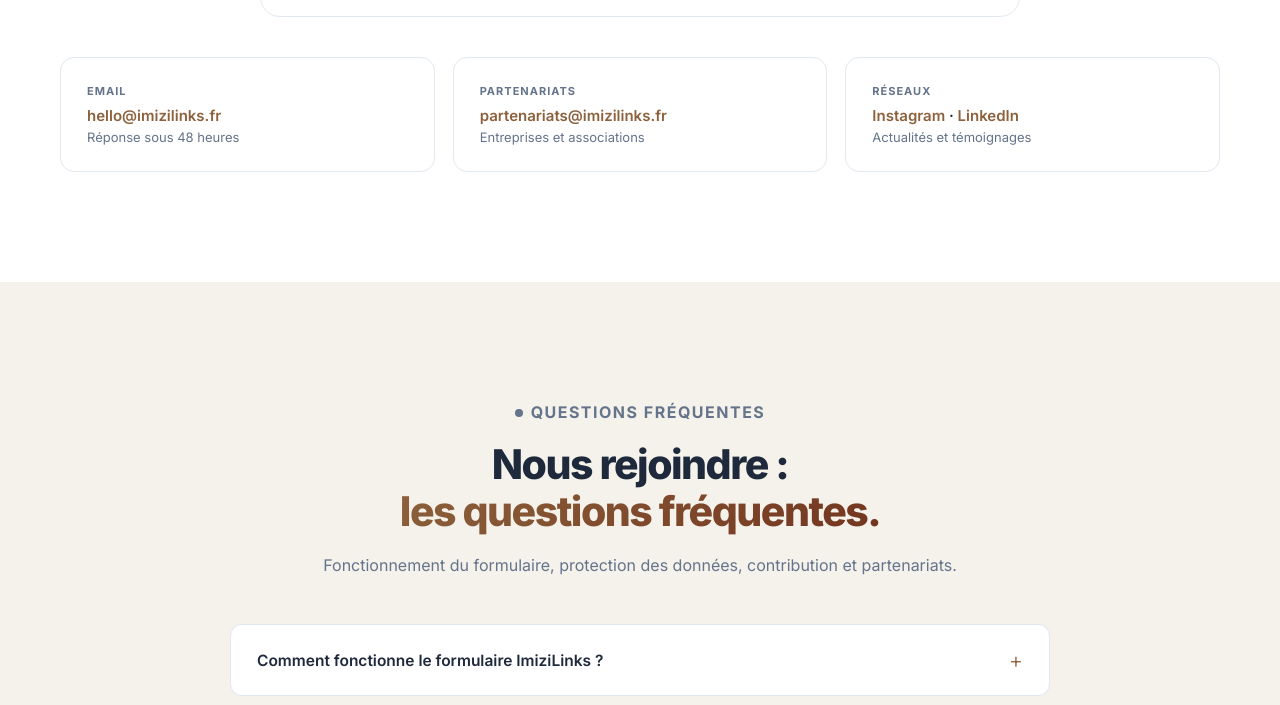
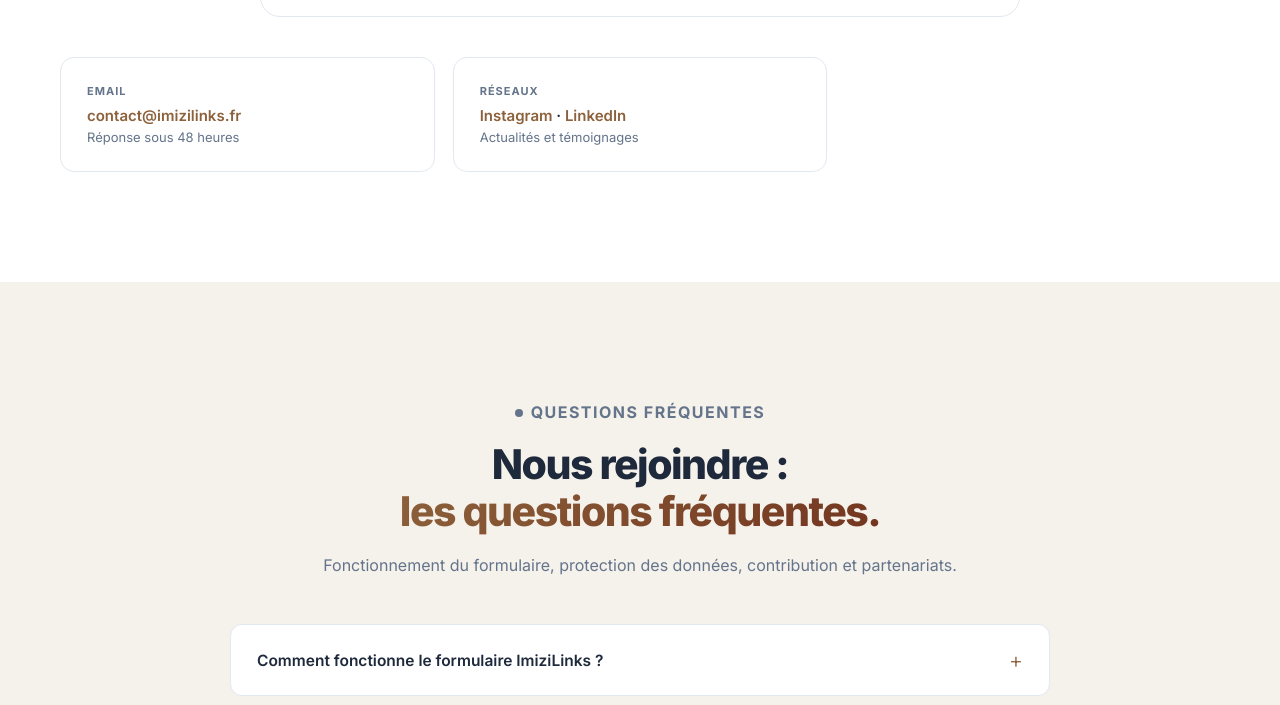
Before and after one commit to Jaja-code-create/Imizilinks, an Eleventy site: page imizilinks-cms/src/nous-rejoindre.njk in a window 1280 px wide. Shown: the part 1685-2390 px from the top of the page. Built offline with nearby package versions, Linux system fonts and the light colour scheme; Eleventy itself is replaced by a stand-in of ours; files that its build step writes are made by us from their sources.

Commit message:
fix: fixaction d'un bug

```diff
--- a/imizilinks-cms/src/_data/faq.json
+++ b/imizilinks-cms/src/_data/faq.json
@@ -78,7 +78,7 @@
     },
     {
       "question": "Je suis une entreprise, comment publier une offre sur ImiziLinks ?",
-      "reponse": "Contacte-nous à l'adresse partenariats@imizilinks.fr. Nous étudions chaque demande, présentons notre vivier de candidats et définissons ensemble les modalités de transmission des candidatures."
+      "reponse": "Contacte-nous à l'adresse contact@imizilinks.fr. Nous étudions chaque demande, présentons notre vivier de candidats et définissons ensemble les modalités de transmission des candidatures."
     }
   ],
   "evenements": [
@@ -148,7 +148,7 @@
     },
     {
       "question": "Je représente une association ou une entreprise, comment travailler avec ImiziLinks ?",
-      "reponse": "Écris-nous à partenariats@imizilinks.fr ou choisis le motif « Proposer un partenariat » dans le formulaire. Nous collaborons avec des entreprises pour le relais d'offres d'emploi et avec des associations pour l'organisation d'événements."
+      "reponse": "Écris-nous à contact@imizilinks.fr ou choisis le motif « Proposer un partenariat » dans le formulaire. Nous collaborons avec des entreprises pour le relais d'offres d'emploi et avec des associations pour l'organisation d'événements."
     }
   ]
 }
--- a/imizilinks-cms/src/_data/site.json
+++ b/imizilinks-cms/src/_data/site.json
@@ -2,8 +2,7 @@
   "nom": "ImiziLinks",
   "url": "https://imizilinks.fr",
   "slogan": "Tes racines, tes liens.",
-  "email": "hello@imizilinks.fr",
-  "email_partenariats": "partenariats@imizilinks.fr",
+  "email": "contact@imizilinks.fr",
   "description_footer": "Tes racines, tes liens. La communauté d'Afrique de l'Est en France : entraide pour les démarches, offres d'emploi de nos entreprises partenaires, événements et guides pratiques.",
   "instagram": "",
   "linkedin": "",
--- a/imizilinks-cms/src/_includes/base.njk
+++ b/imizilinks-cms/src/_includes/base.njk
@@ -35,8 +35,7 @@
  "email":{{ site.email | dump | safe }},
  "knowsLanguage":["fr","en","sw","rn","rw"],
  "contactPoint":[
-  {"@type":"ContactPoint","contactType":"customer support","email":{{ site.email | dump | safe }},"availableLanguage":["French","English","Swahili"]},
-  {"@type":"ContactPoint","contactType":"partnerships","email":{{ site.email_partenariats | dump | safe }}}]
+  {"@type":"ContactPoint","contactType":"customer support","email":{{ site.email | dump | safe }},"availableLanguage":["French","English","Swahili"]}]
 }
 </script>
 <script type="application/ld+json">
@@ -160,7 +159,6 @@
     </ul></div>
     <div class="fc"><h2>Contact</h2><ul>
       <li><a href="mailto:{{ site.email }}">{{ site.email }}</a></li>
-      <li><a href="mailto:{{ site.email_partenariats }}">Partenariats entreprises</a></li>
       <li><a href="/nous-rejoindre/?motif=referent">Devenir référent</a></li>
       <li><a href="/nous-rejoindre/">Nous rejoindre</a></li>
     </ul></div>
--- a/imizilinks-cms/src/admin/config.yml
+++ b/imizilinks-cms/src/admin/config.yml
@@ -229,7 +229,6 @@
           - { label: "Adresse du site", name: "url", widget: "string", hint: "Sans barre oblique à la fin. Exemple : https://imizilinks.fr" }
           - { label: "Slogan", name: "slogan", widget: "string" }
           - { label: "Email principal", name: "email", widget: "string" }
-          - { label: "Email partenariats", name: "email_partenariats", widget: "string" }
           - { label: "Texte du pied de page", name: "description_footer", widget: "text" }
           - { label: "Lien Instagram", name: "instagram", widget: "string", required: false }
           - { label: "Lien LinkedIn", name: "linkedin", widget: "string", required: false }
--- a/imizilinks-cms/src/nous-rejoindre.njk
+++ b/imizilinks-cms/src/nous-rejoindre.njk
@@ -87,7 +87,6 @@
 
       <div class="contact-strip reveal">
         <div class="cs-box"><p class="cs-l">Email</p><p class="cs-v"><a href="mailto:{{ site.email }}">{{ site.email }}</a></p><p class="cs-d">Réponse sous 48 heures</p></div>
-        <div class="cs-box"><p class="cs-l">Partenariats</p><p class="cs-v"><a href="mailto:{{ site.email_partenariats }}">{{ site.email_partenariats }}</a></p><p class="cs-d">Entreprises et associations</p></div>
         <div class="cs-box"><p class="cs-l">Réseaux</p><p class="cs-v"><a href="{{ site.instagram or '#' }}" rel="noopener">Instagram</a> · <a href="{{ site.linkedin or '#' }}" rel="noopener">LinkedIn</a></p><p class="cs-d">Actualités et témoignages</p></div>
       </div>
     </div>
```
